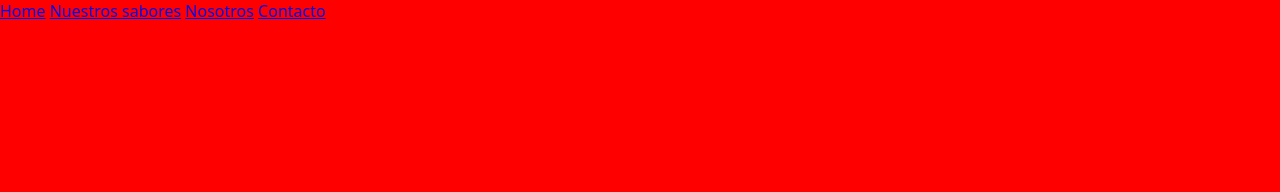
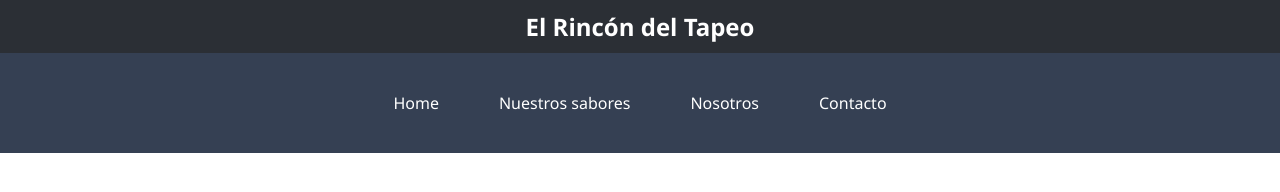
Before and after one commit to asolermaria/BFSTACK-Modulo0-EntregaFinal-PaginaWeb, a plain HTML site: page index.html in a window 1280 px wide. Drawn offline with Linux system fonts and the light colour scheme.

Commit message:
Diseño nav

```diff
--- a/index.html
+++ b/index.html
@@ -6,14 +6,19 @@
     <title>Home</title>
     <link rel="stylesheet" href="styles.css">
 </head>
+
 <body>
 
     <nav>
-        <a href="index.html">Home</a>
-        <a href="portfolio.html">Nuestros sabores</a>
-        <a href="biografia.html">Nosotros</a>
-        <a href="contacto.html">Contacto</a>
+        <h1 id = "nombreRestaurante"> El Rincón del Tapeo</h1>
+        <div id = "navegacionCabecera">
+            <a class ="botonCabecera" href="index.html">Home</a>
+            <a class ="botonCabecera" href="portfolio.html">Nuestros sabores</a>
+            <a class ="botonCabecera" href="biografia.html">Nosotros</a>
+            <a class ="botonCabecera" href="contacto.html">Contacto</a>
+        </div>
     </nav>
 
 </body>
+
 </html>
--- a/styles.css
+++ b/styles.css
@@ -1,6 +1,32 @@
 body {
   margin: 0;
-  font-family: system-ui, sans-serif;
-  color: white;
-  background-color: red;
+  font-family: 'Segoe UI', Tahoma, Geneva, Verdana, sans-serif;
+  color: black;
+  background-color: white;
 }
+
+#navegacionCabecera, #nombreRestaurante {
+  margin: 0;
+}
+
+#navegacionCabecera{
+    background-color: rgb(53, 64, 83);
+    height: 100px;
+    display: flex;
+    justify-content: center;
+    align-items: center;
+
+}
+
+#nombreRestaurante{
+    color: white;
+    background-color: rgb(43, 47, 53);
+    text-align: center;
+    padding: 10px;
+}
+
+.botonCabecera{
+    color: white;
+    text-decoration: none;
+    margin: 30px;
+}
```
Also changed, not shown: biografia.html (+9 -4 lines), contacto.html (+9 -4 lines), portfolio.html (+9 -4 lines).
